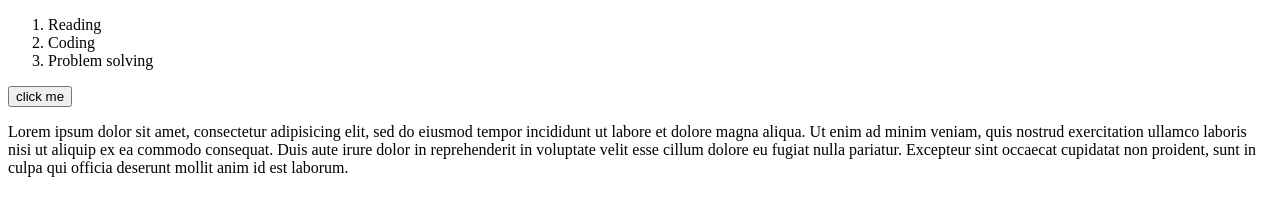
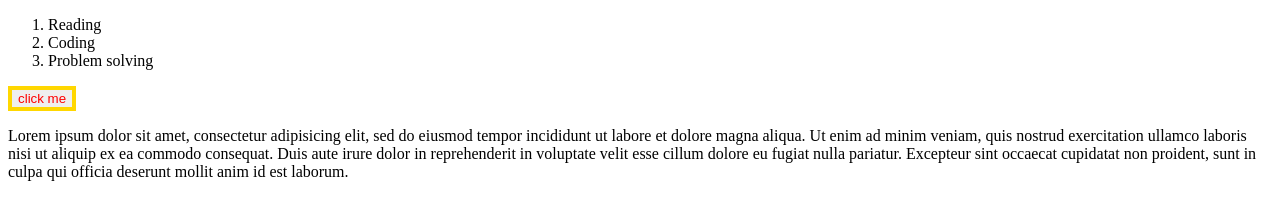
Before and after one commit to lapislazuli2244/cv, a plain HTML site: page hobbies.html in a window 1280 px wide. Drawn offline with Linux system fonts and the light colour scheme.

Commit message:
Added a border

```diff
--- a/hobbies.html
+++ b/hobbies.html
@@ -3,6 +3,12 @@
   <head>
     <meta charset="utf-8">
     <title>Hobbies</title>
+    <style>
+      button{
+        color:red;
+        border:gold solid 4px;
+      }
+    </style>
   </head>
   <body>
     <ol>
```
